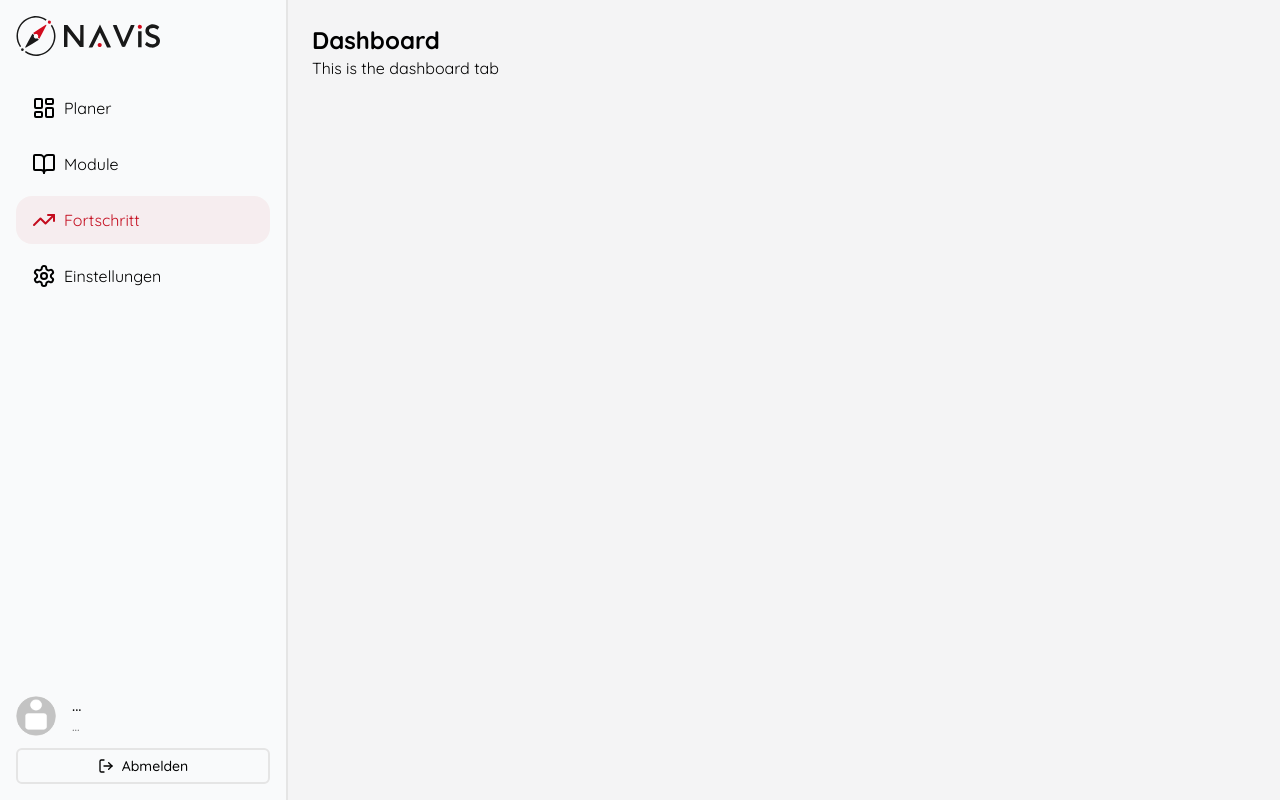
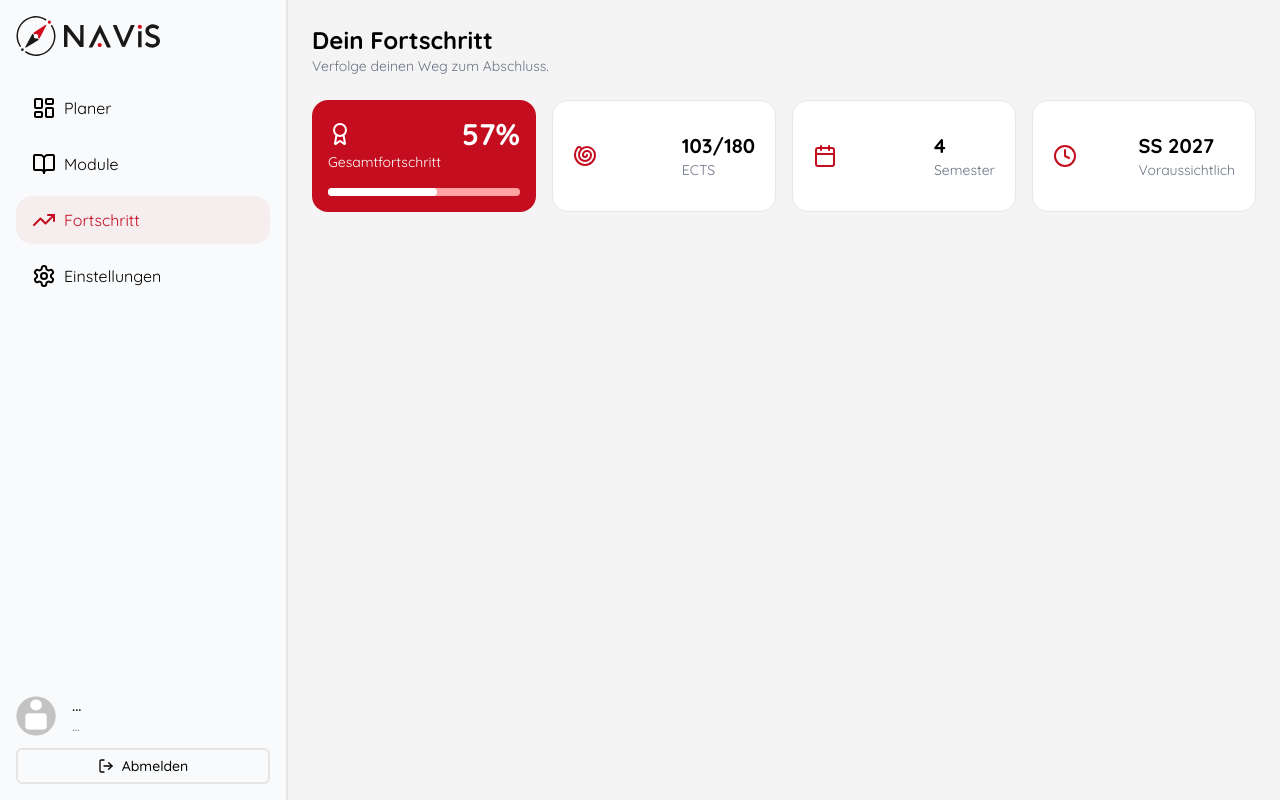
Before and after one commit to TuBerlin-Projekt-Medienerstellung/StudiKompass, a Next.js app: page /protected/dashboard in a window 1280 px wide. Built offline with nearby package versions, Linux system fonts and the light colour scheme; no server answers.

Commit message:
feat(dashboard): dashboard overview cards

```diff
--- a/app/protected/dashboard/page.tsx
+++ b/app/protected/dashboard/page.tsx
@@ -1,15 +1,67 @@
 import Studiengangwahl from "@/components/studiengangwahl";
 import { createClient } from "@/lib/supabase/server";
+import { Shell, Award, Calendar, Clock } from "lucide-react";
+
 export default async function DashboardPage() {
   const supabase = await createClient();
 
+  const {
+    data: { user },
+  } = await supabase.auth.getUser();
 
-  // layout handles redirection
-  const { data: { user } } = await supabase.auth.getUser();
   return (
-    <div>
-      <h1 className="text-2xl font-bold">Dashboard</h1>
-      <p>This is the dashboard tab</p>
+    <div className="space-y-6">
+      <div>
+        <h1 className="text-2xl font-bold">Dein Fortschritt</h1>
+        <p className="text-sm text-gray-500">
+          Verfolge deinen Weg zum Abschluss.
+        </p>
+      </div>
+
+      <section className="grid grid-cols-4 gap-4">
+        <div className="rounded-2xl bg-[#C40D1F] p-4 text-white">
+          <div className="flex items-center justify-between">
+            <Award className="h-6 w-6" />
+            <h2 className="text-3xl font-bold">57%</h2>
+          </div>
+
+          <p className="text-sm">Gesamtfortschritt</p>
+
+          <div className="mt-4 h-2 rounded-full bg-red-300">
+            <div className="h-2 w-[57%] rounded-full bg-white" />
+          </div>
+        </div>
+
+        <div className="rounded-2xl border bg-white p-5 flex flex-col justify-center">
+          <div className="flex items-center justify-between">
+            <Shell className="h-6 w-6 text-[#C40D1F]" />
+            <div>
+              <h2 className="text-xl font-bold">103/180</h2>
+              <p className="text-sm text-gray-500">ECTS</p>
+            </div>
+          </div>
+        </div>
+
+        <div className="rounded-2xl border bg-white p-5 flex flex-col justify-center">
+          <div className="flex items-center justify-between">
+            <Calendar className="h-6 w-6 text-[#C40D1F]" />
+            <div>
+              <h2 className="text-xl font-bold">4</h2>
+              <p className="text-sm text-gray-500">Semester</p>
+            </div>
+          </div>
+        </div>
+
+        <div className="rounded-2xl border bg-white p-5 flex flex-col justify-center">
+          <div className="flex items-center justify-between">
+            <Clock className="h-6 w-6 text-[#C40D1F]" />
+            <div>
+              <h2 className="text-xl font-bold">SS 2027</h2>
+              <p className="text-sm text-gray-500">Voraussichtlich</p>
+            </div>
+          </div>
+        </div>
+      </section>
     </div>
   );
 }
```
